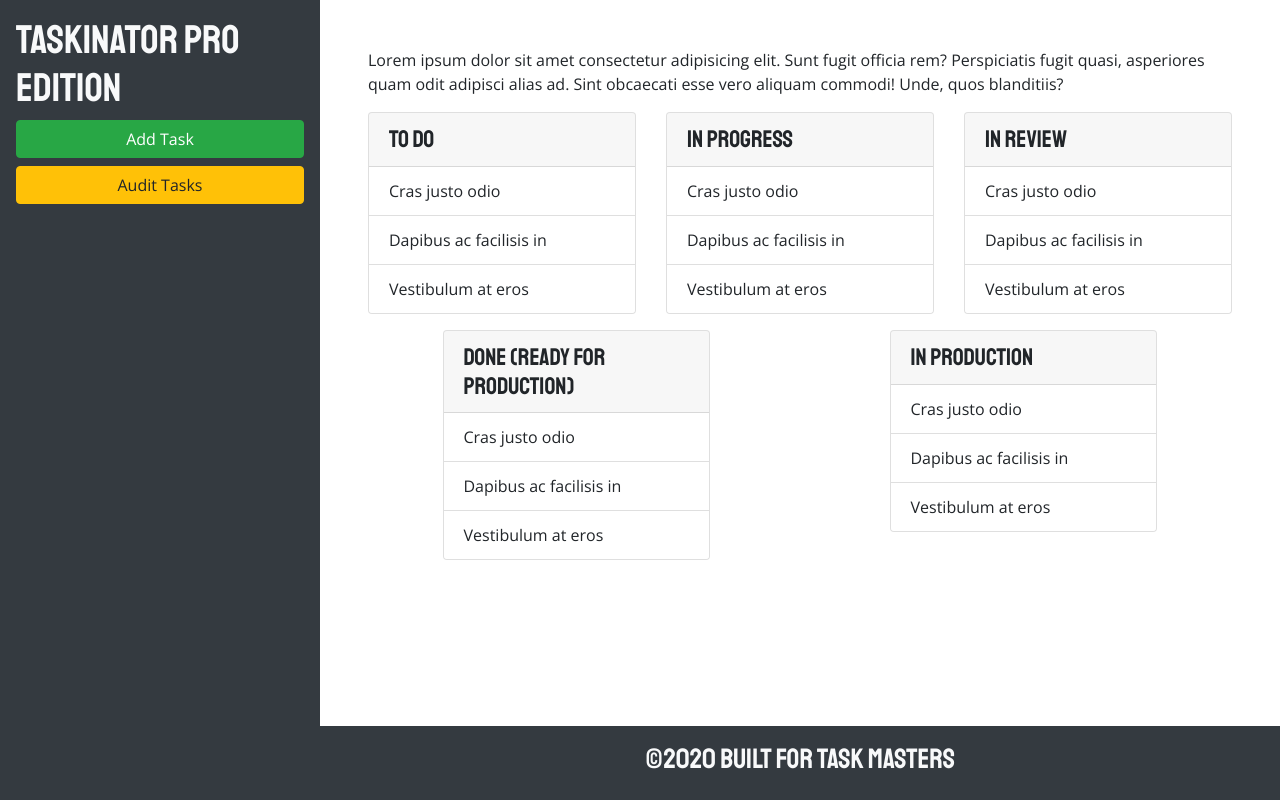
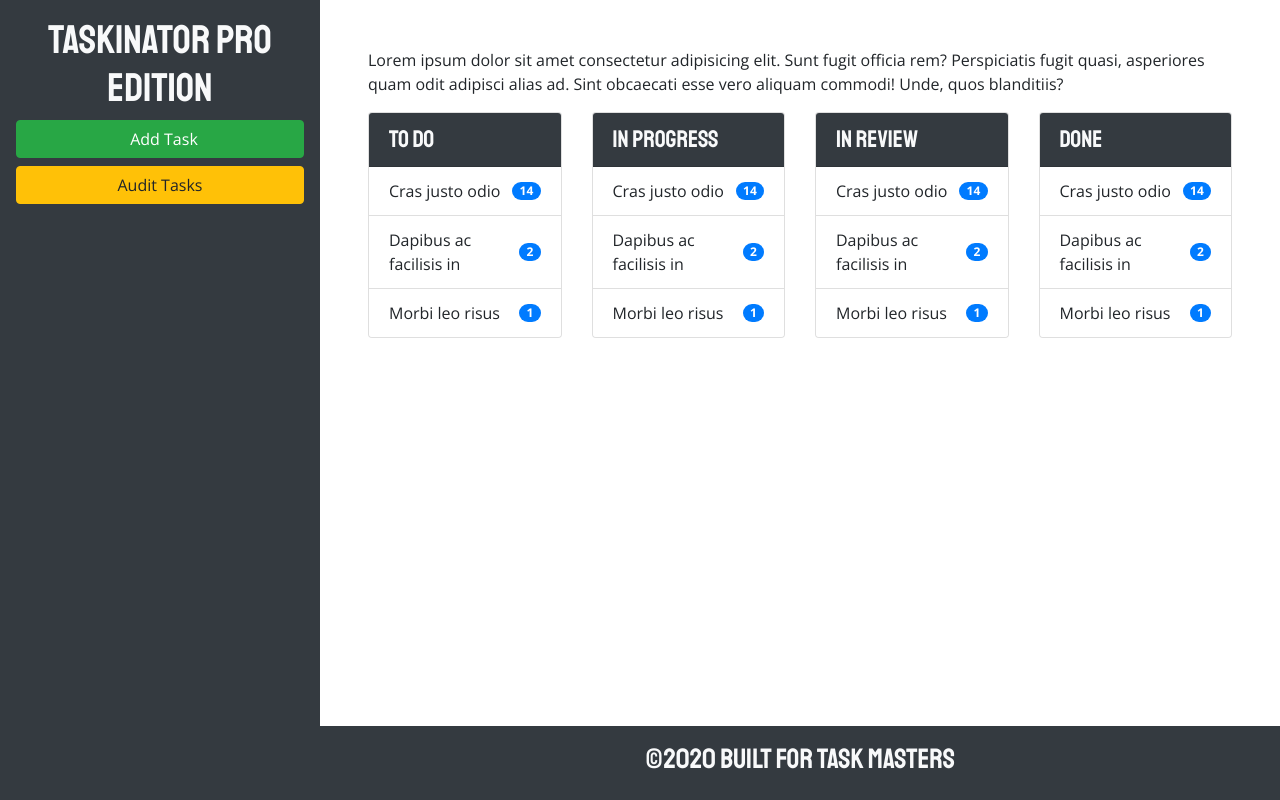
Before and after one commit to arosenkranz/taskinator-pro, a plain HTML site: page index.html in a window 1280 px wide. Drawn offline with nearby package versions, Linux system fonts and the light colour scheme; a web font is replaced by a local one.

Commit message:
less lists

```diff
--- a/index.html
+++ b/index.html
@@ -16,17 +16,14 @@
 <body>
 
   <div class="row min-vh-100 no-gutters">
-    <header class="col-12 col-lg-3 bg-dark text-light">
-      <div class="m-auto m-lg-3 flex-column d-none d-lg-flex">
-        <h1>Taskinator Pro Edition</h1>
-        <button id="create-task" class="btn btn-block btn-success">Add Task</button>
+    <header class="col-12 col-lg-3 bg-dark text-light sticky-top">
+      <div class="m-4 m-lg-3 flex-column d-flex ">
+        <h1 class="text-center">Taskinator Pro Edition</h1>
+        <div class="ml-md-auto w-100 w-md-auto">
+        <button id="create-task" class="btn btn-block btn-success"><span class="oi oi-plus mr-2 add-task"></span>Add Task</button>
         <button id="audit-tasks" class="btn btn-block btn-warning mb-2 mb-md-4">Audit Tasks</button>
+        </div>
       </div>
-      <nav class="d-lg-none d-flex flex-wrap align-items-center p-3">
-        <h1>Taskinator Pro Edition</h1>
-        <button id="create-task" class="btn btn-success ml-auto">Add Task</button>
-        <button id="audit-tasks" class="btn btn-warning mx-2">Audit Tasks</button>
-      </nav>
     </header>
     <main class="col-12 col-lg-9 d-flex flex-column">
       <div class="m-5 ">
@@ -37,80 +34,93 @@
 
         <div class="row justify-content-around">
           <!--  -->
-          <div class="col-12 col-md-6 col-lg-4 mb-3">
+          <div class="col-12 col-md-6 col-xl-3 mb-3">
             <div class="card">
-              <h4 class="card-header d-flex align-items-center">
+              <h4 class="card-header bg-dark text-light d-flex align-items-center">
                 To Do
-                <span class="oi oi-plus ml-auto add-task"></span>
               </h4>
               <ul class="list-group list-group-flush">
-                <li class="list-group-item">Cras justo odio</li>
-                <li class="list-group-item">Dapibus ac facilisis in</li>
-                <li class="list-group-item">Vestibulum at eros</li>
+                <li class="list-group-item d-flex justify-content-between align-items-center">
+                  Cras justo odio
+                  <span class="badge badge-primary badge-pill">14</span>
+                </li>
+                <li class="list-group-item d-flex justify-content-between align-items-center">
+                  Dapibus ac facilisis in
+                  <span class="badge badge-primary badge-pill">2</span>
+                </li>
+                <li class="list-group-item d-flex justify-content-between align-items-center">
+                  Morbi leo risus
+                  <span class="badge badge-primary badge-pill">1</span>
+                </li>
               </ul>
             </div>
           </div>
           <!--  -->
-          <div class="col-12 col-md-6 col-lg-4 mb-3">
+          <div class="col-12 col-md-6 col-xl-3 mb-3">
             <div class="card">
-              <h4 class="card-header d-flex align-items-center">
+              <h4 class="card-header bg-dark text-light d-flex align-items-center">
                 In Progress
-                <span class="oi oi-plus ml-auto add-task"></span>
-
               </h4>
               <ul class="list-group list-group-flush">
-                <li class="list-group-item">Cras justo odio</li>
-                <li class="list-group-item">Dapibus ac facilisis in</li>
-                <li class="list-group-item">Vestibulum at eros</li>
+                <li class="list-group-item d-flex justify-content-between align-items-center">
+                  Cras justo odio
+                  <span class="badge badge-primary badge-pill">14</span>
+                </li>
+                <li class="list-group-item d-flex justify-content-between align-items-center">
+                  Dapibus ac facilisis in
+                  <span class="badge badge-primary badge-pill">2</span>
+                </li>
+                <li class="list-group-item d-flex justify-content-between align-items-center">
+                  Morbi leo risus
+                  <span class="badge badge-primary badge-pill">1</span>
+                </li>
               </ul>
             </div>
           </div>
           <!--  -->
-          <div class="col-12 col-md-6 col-lg-4 mb-3">
+          <div class="col-12 col-md-6 col-xl-3 mb-3">
             <div class="card">
-              <h4 class="card-header d-flex align-items-center">
+              <h4 class="card-header bg-dark text-light d-flex align-items-center">
                 In Review
-                <span class="oi oi-plus ml-auto add-task"></span>
-
               </h4>
               <ul class="list-group list-group-flush">
-                <li class="list-group-item">Cras justo odio</li>
-                <li class="list-group-item">Dapibus ac facilisis in</li>
-                <li class="list-group-item">Vestibulum at eros</li>
+                <li class="list-group-item d-flex justify-content-between align-items-center">
+                  Cras justo odio
+                  <span class="badge badge-primary badge-pill">14</span>
+                </li>
+                <li class="list-group-item d-flex justify-content-between align-items-center">
+                  Dapibus ac facilisis in
+                  <span class="badge badge-primary badge-pill">2</span>
+                </li>
+                <li class="list-group-item d-flex justify-content-between align-items-center">
+                  Morbi leo risus
+                  <span class="badge badge-primary badge-pill">1</span>
+                </li>
               </ul>
             </div>
           </div>
           <!--  -->
-          <div class="col-12 col-md-6 col-lg-4 mb-3">
+          <div class="col-12 col-md-6 col-xl-3 mb-3">
             <div class="card">
-              <h4 class="card-header d-flex align-items-center">
-                Done (Ready for Production)
-                <span class="oi oi-plus ml-auto add-task"></span>
-
+              <h4 class="card-header bg-dark text-light d-flex align-items-center">
+                Done
               </h4>
               <ul class="list-group list-group-flush">
-                <li class="list-group-item">Cras justo odio</li>
-                <li class="list-group-item">Dapibus ac facilisis in</li>
-                <li class="list-group-item">Vestibulum at eros</li>
+                <li class="list-group-item d-flex justify-content-between align-items-center">
+                  Cras justo odio
+                  <span class="badge badge-primary badge-pill">14</span>
+                </li>
+                <li class="list-group-item d-flex justify-content-between align-items-center">
+                  Dapibus ac facilisis in
+                  <span class="badge badge-primary badge-pill">2</span>
+                </li>
+                <li class="list-group-item d-flex justify-content-between align-items-center">
+                  Morbi leo risus
+                  <span class="badge badge-primary badge-pill">1</span>
+                </li>
               </ul>
             </div>
           </div>
-          <!--  -->
-          <div class="col-12 col-md-6 col-lg-4 mb-3">
-            <div class="card">
-              <h4 class="card-header d-flex align-items-center">
-                In Production
-                <span class="oi oi-plus ml-auto add-task"></span>
-
-              </h4>
-              <ul class="list-group list-group-flush">
-                <li class="list-group-item">Cras justo odio</li>
-                <li class="list-group-item">Dapibus ac facilisis in</li>
-                <li class="list-group-item">Vestibulum at eros</li>
-              </ul>
-            </div>
-          </div>
-          <!--  -->
         </div>
       </div>
       <footer class="mt-auto w-100 bg-dark p-3 text-center text-light">
```
